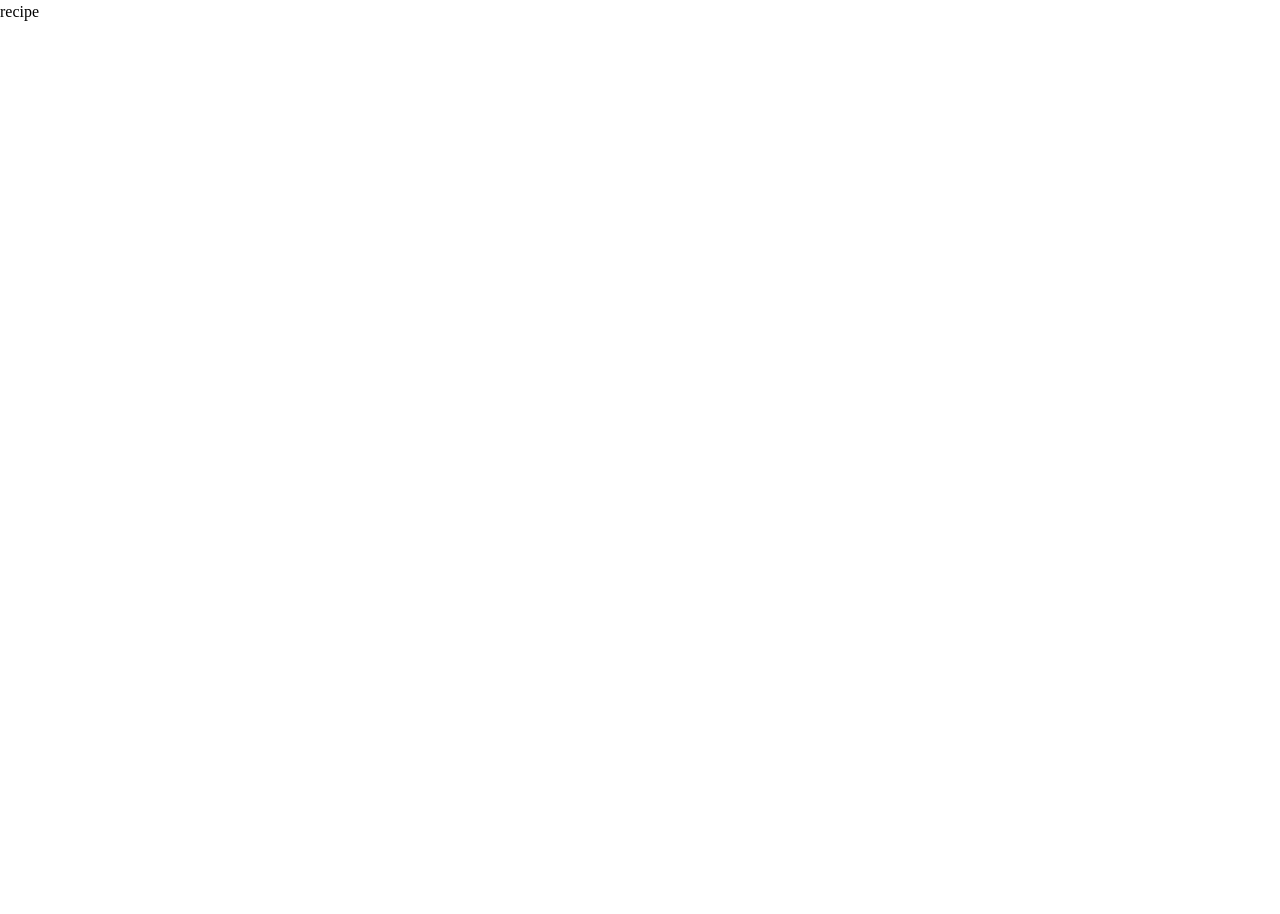
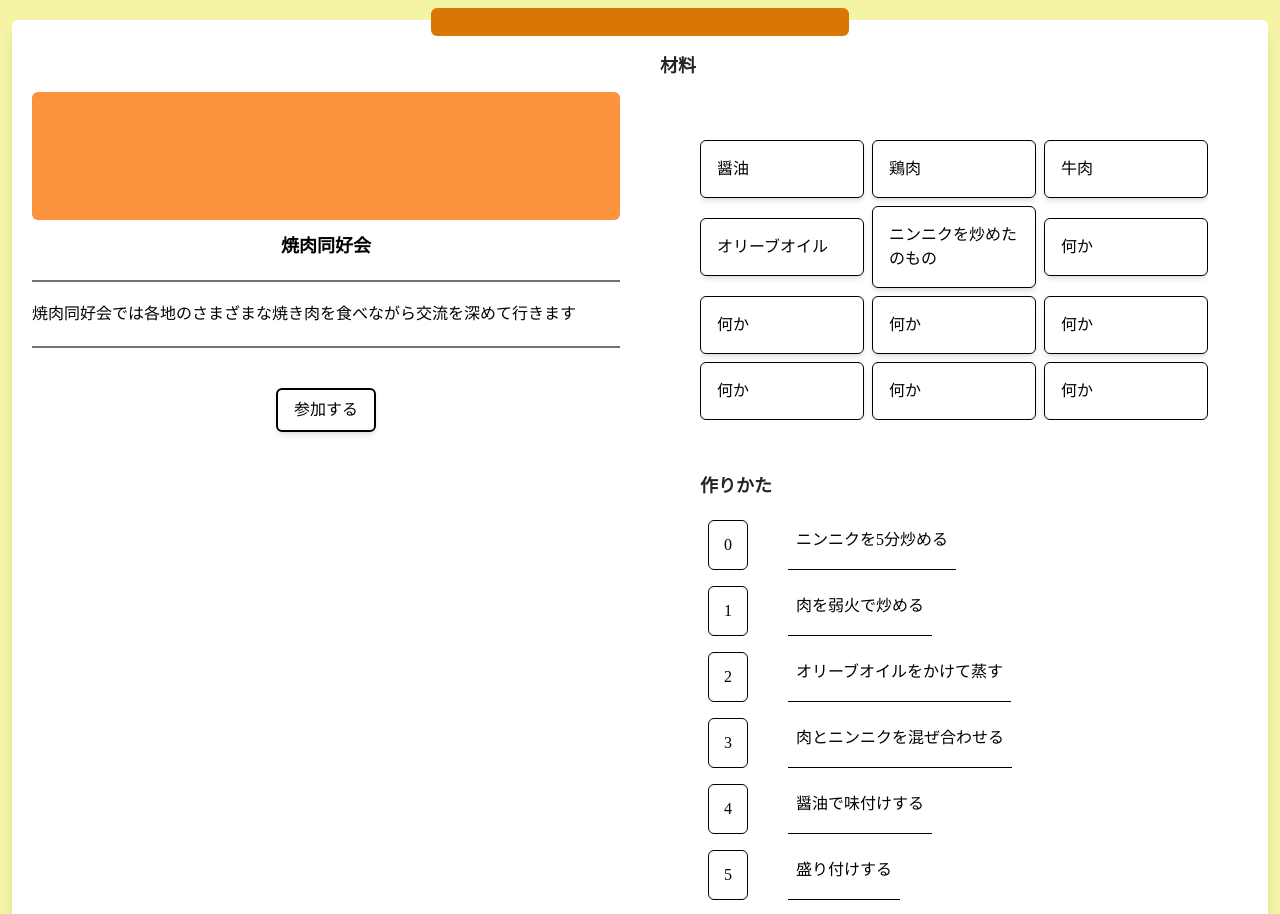
Before and after one commit to kuma0328/web3hackathon, a Next.js app in the folder client/: page /community/1/recipe in a window 1280 px wide. Shown: the top 914 px of the page. Before the commit the page ends 800 px from the top, so only its background shows below. Built offline with nearby package versions, Linux system fonts and the light colour scheme.

Commit message:
feat:comunity/recipe stateの追加

```diff
--- a/client/components/Community/Communities.tsx
+++ b/client/components/Community/Communities.tsx
@@ -1,3 +1,4 @@
+import { Board } from '../BaseParts/Board';
 import { Community } from './Community';
 
 export const Communities = () => {
@@ -5,6 +6,7 @@ export const Communities = () => {
     <div className="grid grid-cols-1 gap-5 lg:grid-cols-3 xl:grid-cols-4">
       {[0, 1, 2, 3, 4, 5].map((idx) => {
         return (
+          <Board>
             <Community
               title="焼肉同好会"
               description="焼肉同好会では各地のさまざまな焼き肉を食べながら交流を深めて行きます"
@@ -12,6 +14,7 @@ export const Communities = () => {
               recipeLink="./"
               key={idx}
             />
+          </Board>
         );
       })}
     </div>
--- a/client/components/Community/Community.tsx
+++ b/client/components/Community/Community.tsx
@@ -1,4 +1,3 @@
-import { Board } from '../BaseParts/Board';
 import { Button } from '../BaseParts/Button';
 import { Descriptions } from '../BaseParts/Descriptions';
 import { LinkTo } from '../BaseParts/LinkTo';
@@ -9,6 +8,7 @@ type TProps = {
   join?: boolean;
   description: string;
   onClickJoin?: () => void;
+  className?: string;
 };
 export const Community = ({
   title,
@@ -16,10 +16,11 @@ export const Community = ({
   recipeLink,
   description,
   onClickJoin,
+  className,
 }: TProps) => {
   return (
-    <Board>
-      <div className="p-5">
+    <div className="p-5">
+      <div className={`${className}`}>
         <div className="m-auto my-3 h-32 w-full rounded-md bg-orange-400"></div>
         <p className="text-center text-lg font-semibold">{title}</p>
         <Descriptions>
@@ -41,6 +42,6 @@ export const Community = ({
           )}
         </div>
       </div>
-    </Board>
+    </div>
   );
 };
--- /dev/null
+++ b/client/components/Recipe/CommunityInputs.tsx
@@ -0,0 +1,22 @@
+export const CommunityInputs = () => {
+  return (
+    <div className="p-5">
+      <div className="  my-2 w-full rounded-md border py-32  text-center">
+        <input type="file" name="" id="" />
+      </div>
+      <input
+        type="text"
+        name=""
+        id=""
+        className=" w-full rounded-md border border-black p-1"
+        placeholder="コミュニティ名か料理名を記入してください"
+      />
+
+      <input
+        type="text"
+        className=" my-5 w-full rounded-md border border-black px-1 pb-20 pt-1"
+        placeholder="コミュニティや料理の説明を記入してください"
+      />
+    </div>
+  );
+};
--- /dev/null
+++ b/client/components/Recipe/Recipe.tsx
@@ -0,0 +1,65 @@
+import { TypoGraphy } from '../BaseParts/TypoGraphy';
+
+export const Recipe = () => {
+  const contents = [
+    '醤油',
+    '鶏肉',
+    '牛肉',
+    'オリーブオイル',
+    'ニンニクを炒めたのもの',
+    '何か',
+    '何か',
+    '何か',
+    '何か',
+    '何か',
+    '何か',
+    '何か',
+  ];
+  const processes = [
+    'ニンニクを5分炒める',
+    '肉を弱火で炒める',
+    'オリーブオイルをかけて蒸す',
+    '肉とニンニクを混ぜ合わせる',
+    '醤油で味付けする',
+    '盛り付けする',
+    '盛り付けする',
+    '盛り付けする',
+    '盛り付けする',
+  ];
+  return (
+    <div className="lg:p-5">
+      <div>
+        <TypoGraphy className="my-3 text-lg">材料</TypoGraphy>
+      </div>
+      <div className="m-3 grid grid-cols-1 lg:m-10">
+        <div className="my-5">
+          <div className="grid grid-cols-3 place-items-center justify-items-center gap-2 overflow-y-auto">
+            {contents.map((content) => {
+              return (
+                <div className="w-full rounded-md border border-black p-4 shadow-md">
+                  {content}
+                </div>
+              );
+            })}
+          </div>
+        </div>
+
+        <div className="my-5">
+          <TypoGraphy className="my-3 text-lg">作りかた</TypoGraphy>
+          <div className="overflow-y-auto">
+            {processes.map((process, idx) => {
+              return (
+                <div className="flex p-2">
+                  <div className="mr-10 flex w-10 items-center justify-center rounded-md border border-black p-3 text-center">
+                    {idx}
+                  </div>
+                  <p className="border-b border-black p-2">{process}</p>
+                </div>
+              );
+            })}
+          </div>
+        </div>
+      </div>
+    </div>
+  );
+};
--- /dev/null
+++ b/client/components/Recipe/RecipeInputs.tsx
@@ -0,0 +1,28 @@
+import { TypoGraphy } from '../BaseParts/TypoGraphy';
+
+export const RecipeInputs = () => {
+  return (
+    <div className="lg:p-5">
+      <div className="m-3 grid grid-cols-1 lg:m-10">
+        <div className="my-5">
+          <div className="flex items-center">
+            <TypoGraphy className="my-3 text-lg">材料</TypoGraphy>
+            <button className="ml-4 rounded-md border border-black py-2 px-5 shadow-lg">
+              材料を追加する＋
+            </button>
+          </div>
+          <div className="grid grid-cols-3 place-items-center justify-items-center gap-2 overflow-y-auto"></div>
+        </div>
+
+        <div className="my-5">
+          <div className="flex items-center">
+            <TypoGraphy className="my-3 text-lg">作り方</TypoGraphy>
+            <button className="ml-4 rounded-md border border-black py-2 px-5 shadow-lg">
+              作り方を追加する＋
+            </button>
+          </div>
+        </div>
+      </div>
+    </div>
+  );
+};
--- a/client/pages/community/[communityId]/index.tsx
+++ b/client/pages/community/[communityId]/index.tsx
@@ -1,4 +1,5 @@
 import { useRouter } from 'next/router';
+import { Board } from '../../../components/BaseParts/Board';
 import { Chats } from '../../../components/Chats/Chats';
 import { Community } from '../../../components/Community/Community';
 import { Page } from '../../../components/Wrapper/Page';
@@ -11,12 +12,14 @@ const communityDetail = () => {
       className="flex min-h-screen flex-col items-center pt-20 lg:px-5"
     >
       <div className="grid w-full grid-cols-1 gap-5 lg:grid-cols-2">
+        <Board>
           <Community
             title="焼肉同好会"
             description="焼肉同好会では各地のさまざまな焼き肉を食べながら交流を深めて行きます"
             recipeLink="a"
             onClickJoin={() => 1}
           />
+        </Board>
         <Chats />
       </div>
     </Page>
--- a/client/pages/community/[communityId]/recipe.tsx
+++ b/client/pages/community/[communityId]/recipe.tsx
@@ -1,5 +1,24 @@
+import { Board } from '../../../components/BaseParts/Board';
+import { Community } from '../../../components/Community/Community';
+import { Recipe } from '../../../components/Recipe/Recipe';
+import { Page } from '../../../components/Wrapper/Page';
+
 const recipe = () => {
-  return <div>recipe</div>;
+  return (
+    <Page wide={true}>
+      <Board className="w-full">
+        <div className="grid grid-cols-1 lg:grid-cols-2">
+          <Community
+            title="焼肉同好会"
+            description="焼肉同好会では各地のさまざまな焼き肉を食べながら交流を深めて行きます"
+            onClickJoin={() => 1}
+            className="sticky top-0 left-0 pt-10"
+          />
+          <Recipe />
+        </div>
+      </Board>
+    </Page>
+  );
 };
 
 export default recipe;
--- /dev/null
+++ b/client/pages/community/new.tsx
@@ -0,0 +1,19 @@
+import { Board } from '../../components/BaseParts/Board';
+import { CommunityInputs } from '../../components/Recipe/CommunityInputs';
+import { RecipeInputs } from '../../components/Recipe/RecipeInputs';
+import { Page } from '../../components/Wrapper/Page';
+
+const recipe = () => {
+  return (
+    <Page wide={true}>
+      <Board className="w-full">
+        <div className="grid grid-cols-1 lg:grid-cols-2">
+          <CommunityInputs />
+          <RecipeInputs />
+        </div>
+      </Board>
+    </Page>
+  );
+};
+
+export default recipe;
```
Also changed, not shown: client/stores/CommunityStore.ts (added, +28 -0 lines), client/stores/RecipeStore.ts (added, +36 -0 lines). Lines whose indentation alone changed are shown as unchanged.
